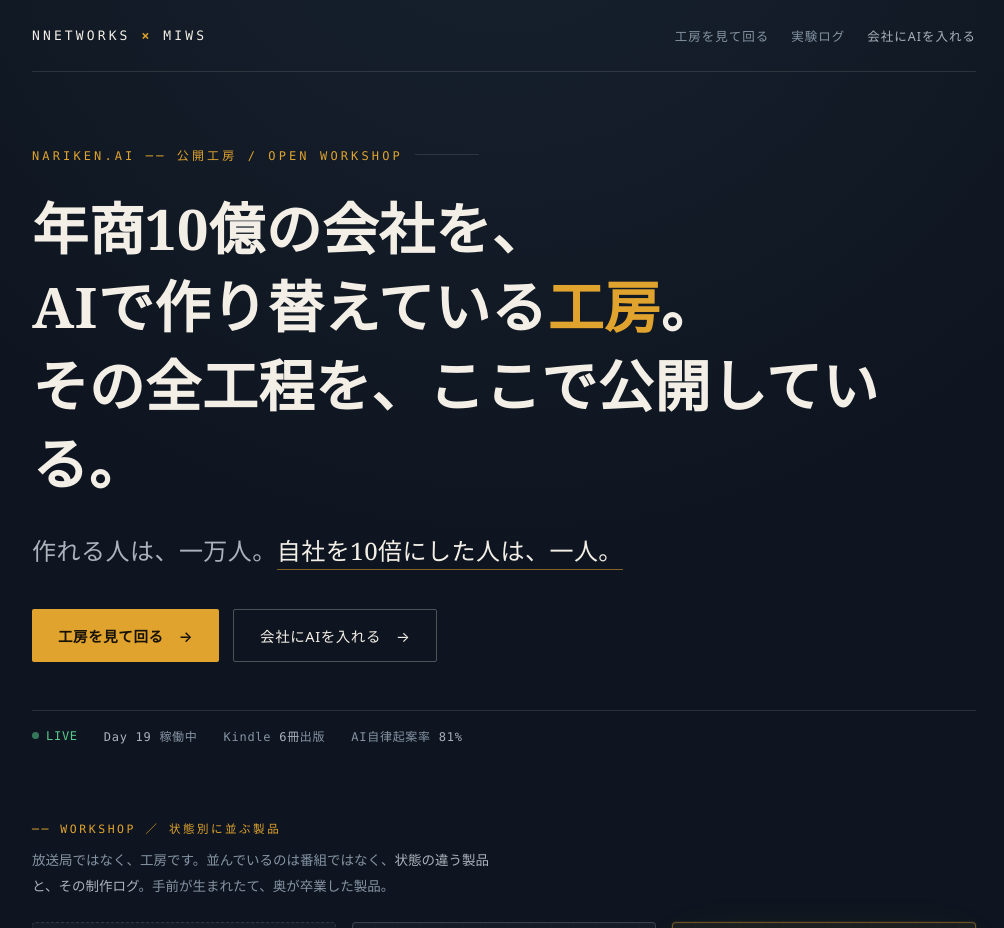
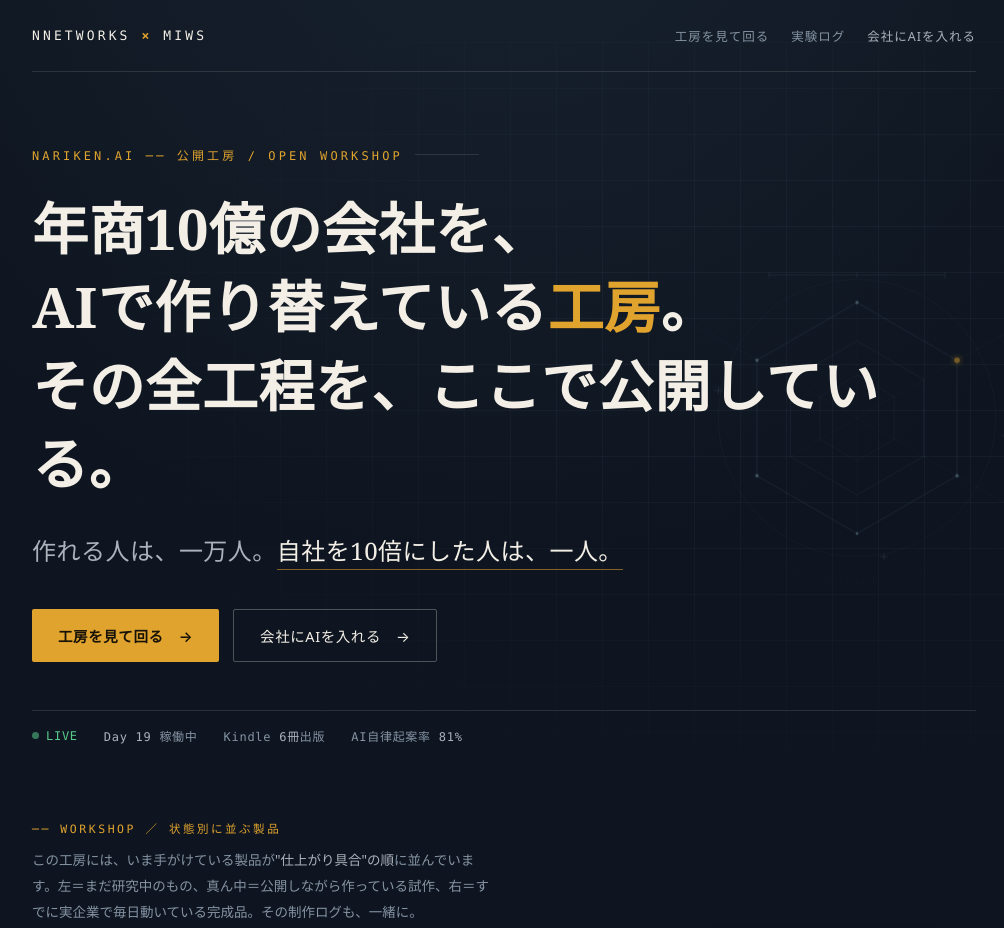
Before and after one commit to nariken/narita-ken-hub, a plain HTML site: page index.html in a window 1280 px wide. Shown: the top 928 px of the page, without its empty margins (136-1140 px from the left). Drawn offline with Linux system fonts and the light colour scheme.

Commit message:
ヒーローに設計図的な幾何学背景(自己完結SVG・同心六角形/レーダー/寸法目盛り/ノード・オークル1点発光・左へフェードで可読性維持)＋工房リード文を初見でも分かる説明へ(放送局前提を撤去→"仕上がり具合"の順に左=研究中/中=公開試作/右=実企業稼働の完成品)
Co-Authored-By: Claude Opus 4.8 <noreply@anthropic.com>

```diff
--- a/index.html
+++ b/index.html
@@ -70,7 +70,26 @@
   .nav a:last-child{color:var(--paper-mut)}
 
   /* ── Hero ── */
-  .hero{padding:74px 0 20px}
+  .hero{position:relative; padding:74px 0 20px}
+  .hero .eyebrow,.hero h1,.hero .sign,.hero .cta,.hero .status{position:relative; z-index:1}
+  /* 幾何学＝設計図的な未来感の背景（自己完結・右寄せ・左へフェード） */
+  .hero-bg{position:absolute; inset:-30px -28px 0; z-index:0; pointer-events:none; overflow:hidden}
+  .hero-bg .grid{position:absolute; inset:0;
+    background-image:linear-gradient(rgba(150,196,210,.05) 1px,transparent 1px),
+      linear-gradient(90deg,rgba(150,196,210,.05) 1px,transparent 1px);
+    background-size:46px 46px;
+    -webkit-mask-image:radial-gradient(115% 95% at 82% 42%, #000 20%, transparent 72%);
+            mask-image:radial-gradient(115% 95% at 82% 42%, #000 20%, transparent 72%)}
+  .hb-svg{position:absolute; right:-4%; top:52%; transform:translateY(-50%);
+    width:min(720px,66%); height:auto; opacity:.5;
+    -webkit-mask-image:linear-gradient(90deg, transparent 0%, #000 46%);
+            mask-image:linear-gradient(90deg, transparent 0%, #000 46%)}
+  .hb-pulse{transform-box:fill-box; transform-origin:center}
+  @media(prefers-reduced-motion:no-preference){
+    .hb-pulse{animation:hbpulse 3.6s ease-in-out infinite}
+    @keyframes hbpulse{0%,100%{opacity:.5;transform:scale(1)}50%{opacity:0;transform:scale(1.9)}}
+  }
+  @media(max-width:720px){.hb-svg{opacity:.3; right:-28%; width:118%}}
   .eyebrow{font-family:var(--mono); font-size:12px; letter-spacing:.26em;
     color:var(--ochre); margin:0 0 26px; display:flex; align-items:center; gap:12px}
   .eyebrow::after{content:""; height:1px; width:64px; background:var(--hair)}
@@ -220,6 +239,50 @@
 
     <!-- Hero -->
     <section class="hero">
+      <div class="hero-bg" aria-hidden="true">
+        <span class="grid"></span>
+        <svg class="hb-svg" viewBox="0 0 1200 700" fill="none" xmlns="http://www.w3.org/2000/svg">
+          <defs>
+            <filter id="hbglow" x="-70%" y="-70%" width="240%" height="240%">
+              <feGaussianBlur stdDeviation="6" result="b"/>
+              <feMerge><feMergeNode in="b"/><feMergeNode in="SourceGraphic"/></feMerge>
+            </filter>
+          </defs>
+          <g stroke="rgba(150,196,210,.5)" stroke-width="1">
+            <circle cx="860" cy="350" r="300" stroke-dasharray="2 8" opacity=".5"/>
+            <circle cx="860" cy="350" r="252" opacity=".32"/>
+            <polygon points="860,140 1041.9,245 1041.9,455 860,560 678.1,455 678.1,245" opacity=".7"/>
+            <polygon points="860,210 981.2,280 981.2,420 860,490 738.8,420 738.8,280" opacity=".5"/>
+            <polygon points="860,272 927.5,311 927.5,389 860,428 792.5,389 792.5,311" opacity=".4"/>
+            <line x1="678.1" y1="245" x2="1041.9" y2="455" opacity=".25"/>
+            <line x1="1041.9" y1="245" x2="678.1" y2="455" opacity=".25"/>
+            <line x1="860" y1="140" x2="860" y2="560" opacity=".16"/>
+            <line x1="1041.9" y1="245" x2="1156" y2="182" opacity=".3"/>
+            <line x1="1041.9" y1="455" x2="1156" y2="520" opacity=".3"/>
+            <line x1="678.1" y1="245" x2="566" y2="182" opacity=".3"/>
+          </g>
+          <g fill="rgba(150,196,210,.7)">
+            <circle cx="860" cy="140" r="3"/>
+            <circle cx="1041.9" cy="455" r="3"/>
+            <circle cx="678.1" cy="455" r="3"/>
+            <circle cx="678.1" cy="245" r="3"/>
+            <circle cx="860" cy="560" r="2.5"/>
+          </g>
+          <g stroke="rgba(150,196,210,.4)" stroke-width="1">
+            <path d="M600 300 h16 M608 292 v16"/>
+            <path d="M1122 382 h16 M1130 374 v16"/>
+            <path d="M902 602 h14 M909 595 v14"/>
+          </g>
+          <g stroke="rgba(150,196,210,.3)" stroke-width="1">
+            <line x1="700" y1="90" x2="1020" y2="90"/>
+            <line x1="700" y1="84" x2="700" y2="96"/>
+            <line x1="860" y1="84" x2="860" y2="96"/>
+            <line x1="1020" y1="84" x2="1020" y2="96"/>
+          </g>
+          <g filter="url(#hbglow)"><circle cx="1041.9" cy="245" r="5" fill="#E0A32E"/></g>
+          <circle class="hb-pulse" cx="1041.9" cy="245" r="12" fill="none" stroke="#E0A32E" stroke-width="1" opacity=".5"/>
+        </svg>
+      </div>
       <p class="eyebrow">NARIKEN.AI ── 公開工房 / OPEN WORKSHOP</p>
       <h1>年商10億の会社を、<span class="nw">AIで作り替えている<span class="n">工房</span></span>。<br>その全工程を、ここで公開している。</h1>
       <p class="sign">作れる人は、一万人。<em>自社を10倍にした人は、一人。</em></p>
@@ -242,7 +305,7 @@
       <div class="sec-head">
         <span class="sec-kicker">── WORKSHOP ／ 状態別に並ぶ製品</span>
       </div>
-      <p class="sec-lede">放送局ではなく、工房です。並んでいるのは番組ではなく、<em>状態の違う製品と、その制作ログ</em>。手前が生まれたて、奥が卒業した製品。</p>
+      <p class="sec-lede">この工房には、いま手がけている製品が<em>"仕上がり具合"の順</em>に並んでいます。左＝まだ研究中のもの、真ん中＝公開しながら作っている試作、右＝すでに実企業で毎日動いている完成品。その制作ログも、一緒に。</p>
       <div class="shelf">
 
         <!-- ① 研究中 ── フィジカルAI（観る／弱） -->
```
